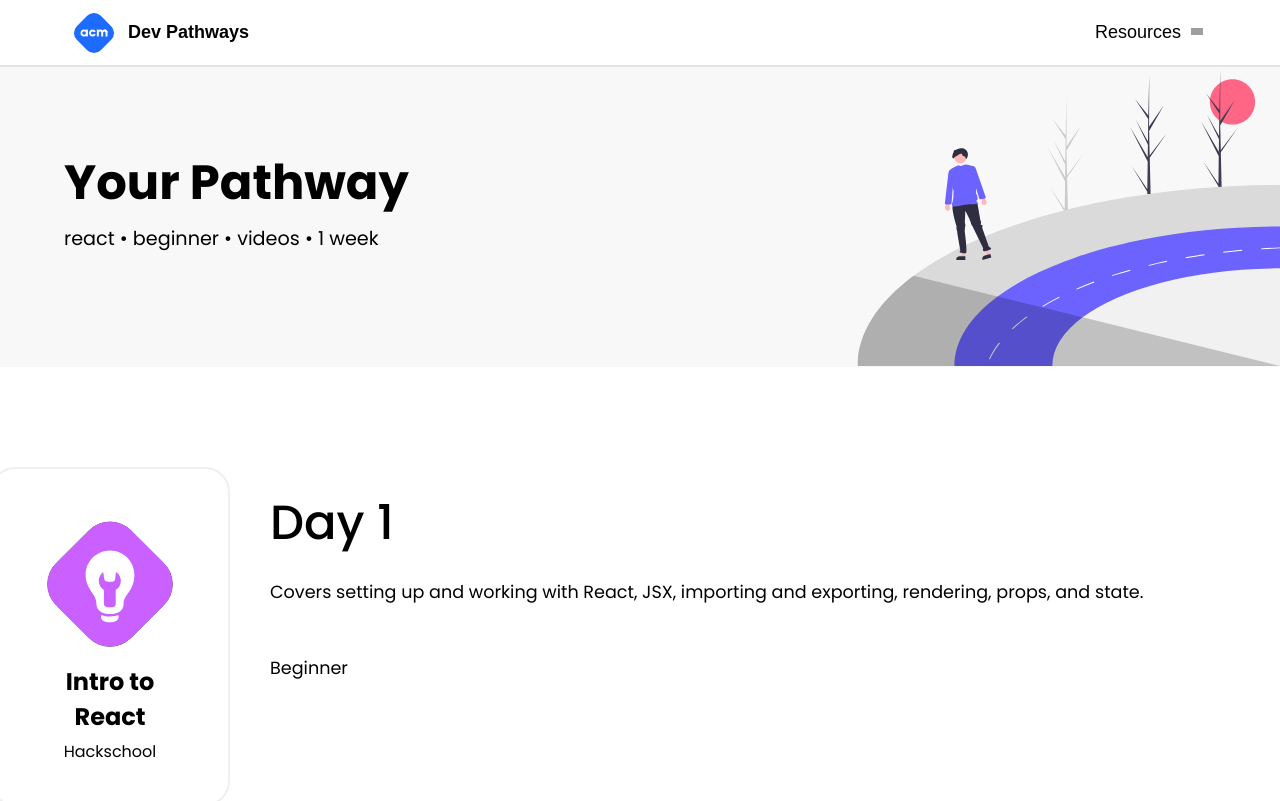
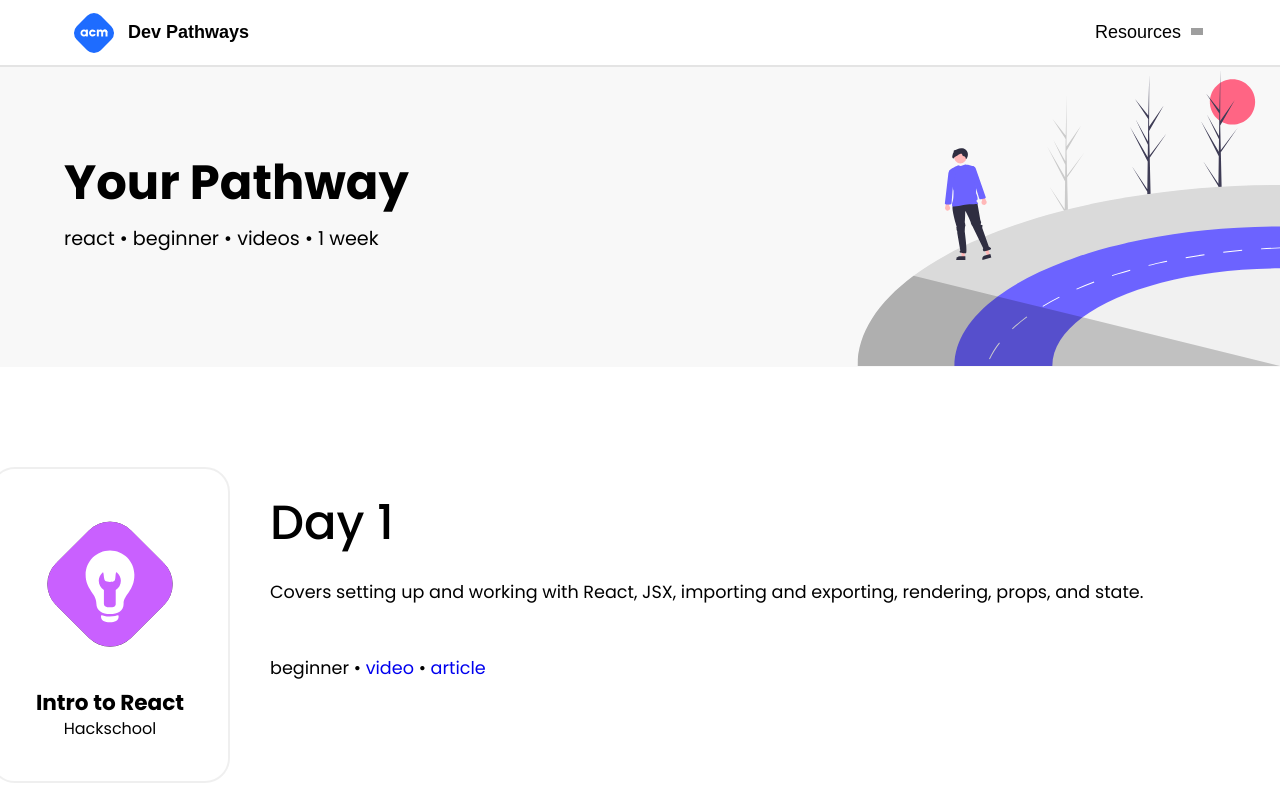
Before and after one commit to uclaacm/dev-pathways, a React (Create React App) app: page /pathway in a window 1280 px wide. Shown: the top 801 px of the page. Built offline with nearby package versions, Linux system fonts and the light colour scheme; grey boxes are pictures that could not be loaded.

Commit message:
Link resources on pathways page (#90) (#102)
* Link resources on pathways page (#90)

* Add underline on a:hover

```diff
--- a/src/components/PathDay/PathDay.css
+++ b/src/components/PathDay/PathDay.css
@@ -22,7 +22,9 @@
 }
 
 .pathway-resource-card > h3 {
-    font-size: 1.5em;
+    margin: 30px 0px 0px 0px;
+    font-size: 1.35em;
+    line-height: 1.25;
 }
 
 .pathway-info {
@@ -36,4 +38,21 @@
 
 .pathway-difficulty {
     margin-top: 50px;
+    text-transform: lowercase;
 }
+
+.pathway-difficulty a:link {
+    text-decoration: none;
+}
+
+.pathway-difficulty a:visited {
+    text-decoration: none;
+}
+
+.pathway-difficulty a:hover {
+    text-decoration: underline;
+}
+
+.pathway-difficulty a:active {
+    text-decoration: none;
+}
--- a/src/components/PathDay/PathDay.js
+++ b/src/components/PathDay/PathDay.js
@@ -18,7 +18,8 @@ const PathDay = ({ index, resource }) => {
                 {resource.description}
                 <div className="pathway-difficulty">
                     {resource.difficulty}
-                    {/* TODO: links */}
+                    {resource.video != null && <span> • <a href={resource.video}>video</a></span>}
+                    {resource.article != null && <span> • <a href={resource.article}>article</a></span>}
                 </div>
             </div>
         </div>
```
